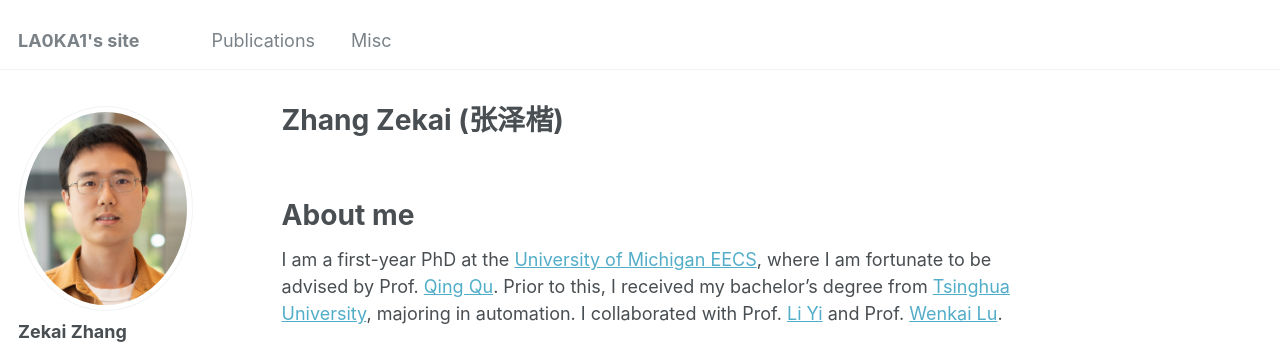
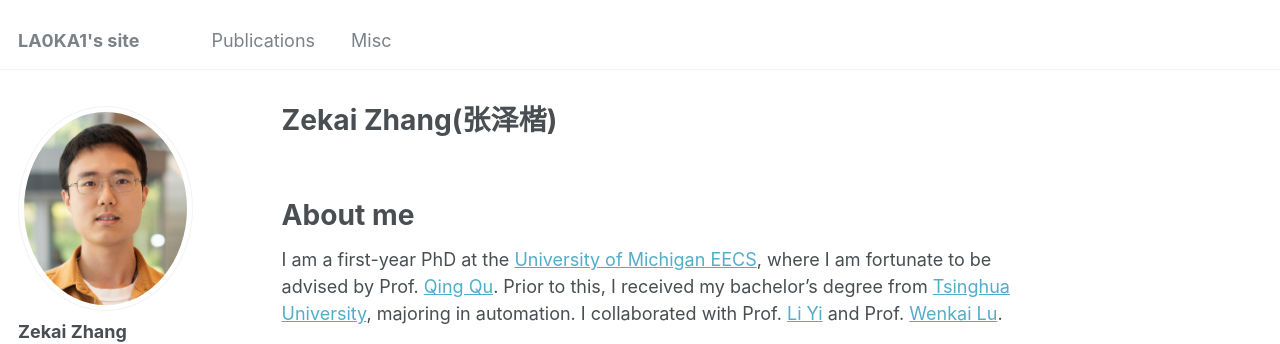
Before and after one commit to LA0KA1/LA0KA1.github.io, a Jekyll site: the page built from _pages/about.md, in a window 1280 px wide and 1017 px high. Shown: the top 344 px of the window. Built offline with Jekyll 4.4.1, drawn with Linux system fonts in a browser that asks for light colours; some web fonts are replaced.

Commit message:
modify mainpage

```diff
--- a/_pages/about.md
+++ b/_pages/about.md
@@ -1,6 +1,6 @@
 ---
 permalink: /
-title: "Zhang Zekai (张泽楷)"
+title: "Zekai Zhang(张泽楷)"
 author_profile: true
 redirect_from:
   - /about/
```
